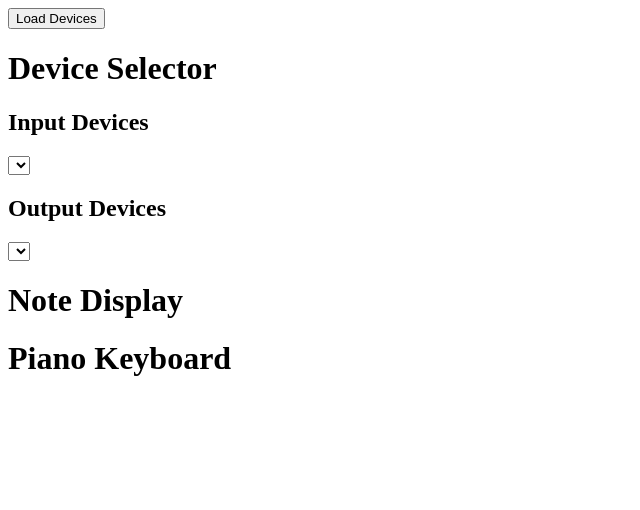
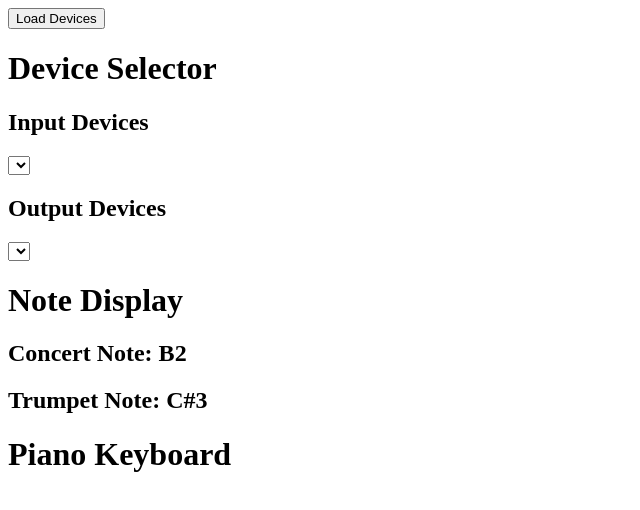
Before and after one commit to borakavgaci/trumpet-practice-app, a React (Vite) app: page / in a window 1280 px wide. Shown: the top 510 px of the page, without its empty margins (0-640 px from the left). Built offline with nearby package versions, Linux system fonts and the light colour scheme.

Commit message:
Add note display and transposition helper

```diff
--- a/src/components/NoteDisplay/NoteDisplay.tsx
+++ b/src/components/NoteDisplay/NoteDisplay.tsx
@@ -1,7 +1,23 @@
-export default function NoteDisplay() {
+import { PitchedNote } from "../../types/note";
+
+type NoteDisplayProps = {
+        concertNote: PitchedNote | null;
+        trumpetNote: PitchedNote | null;
+        frequency: number;
+        isListening: boolean;
+}
+
+export default function NoteDisplay({concertNote, trumpetNote, frequency, isListening}: NoteDisplayProps) {
+
+
     return (
         <div>
             <h1>Note Display</h1>
+            <h2>Concert Note: {concertNote?.noteName}{concertNote?.octave}</h2>
+            <h2>Trumpet Note: {trumpetNote?.noteName}{trumpetNote?.octave}</h2>
+
+
+
         </div>
     );
 }
--- a/src/screens/MainScreen/MainScreen.tsx
+++ b/src/screens/MainScreen/MainScreen.tsx
@@ -7,19 +7,28 @@ import PianoKeyboard from '../../components/PianoKeyboard/PianoKeyboard';
 import type {Device} from "/Users/bokav/Desktop/trumtrum/my-new-app/src/types/device.ts"
 
 import useAudioDevices from '../../hooks/useAudioDevices';
-
+import transposeNote from '../../utils/transposeNote';
+import { PitchedNote } from '../../types/note';
 
 
 
 export default function MainScreen() {
 
   const {inputDevices, outputDevices, getAllDevices, selectedInputDeviceId, selectedOutputDeviceId, setSelectedInputDeviceId, setSelectedOutputDeviceId} = useAudioDevices();
+  const concertNote: PitchedNote = {
+    noteName: "B",
+    octave: 2,
+  }
+  const trumpetNote = transposeNote(concertNote, 2);
+  const frequency = 440
+  const isListening = false
+
 
   return (
     <div>
       <button onClick={getAllDevices}>Load Devices</button>
       <DeviceSelector inputDevices = {inputDevices} outputDevices = {outputDevices} onInputDeviceChange = {setSelectedInputDeviceId} onOutputDeviceChange={setSelectedOutputDeviceId} selectedInputDeviceId={selectedInputDeviceId} selectedOutputDeviceId={selectedOutputDeviceId}/>
-      <NoteDisplay />
+      <NoteDisplay concertNote={concertNote} trumpetNote={trumpetNote} frequency={frequency} isListening={isListening}/>
     <PianoKeyboard />
     </div>
   );
--- /dev/null
+++ b/src/types/note.ts
@@ -0,0 +1,10 @@
+export type NoteName = "C" | "C#" | "D" | "D#" | "E" | "F" | "F#" | "G" | "G#" | "A" | "A#" | "B";
+
+
+export type Octave = number;
+
+
+export type PitchedNote = {
+    noteName: NoteName;
+    octave: Octave;
+}
--- /dev/null
+++ b/src/utils/transposeNote.ts
@@ -0,0 +1,25 @@
+import { NoteName, PitchedNote } from "../types/note";
+
+export default function transposeNote(note: PitchedNote, semitones: number): PitchedNote {
+
+    const notes: NoteName[] = ["C", "C#", "D", "D#", "E", "F", "F#", "G", "G#", "A", "A#", "B"];
+
+
+
+    const currentIndex = notes.indexOf(note.noteName);
+
+    const rawIndex = currentIndex + semitones;
+
+    const newIndex = ((rawIndex % 12) + 12) % 12;
+    const octaveShift = Math.floor(rawIndex / 12);
+
+
+    const newOctave = note.octave + octaveShift;
+    const newNote = notes[newIndex];
+
+    return {
+        noteName: newNote,
+        octave: newOctave
+    };
+
+    }
```
